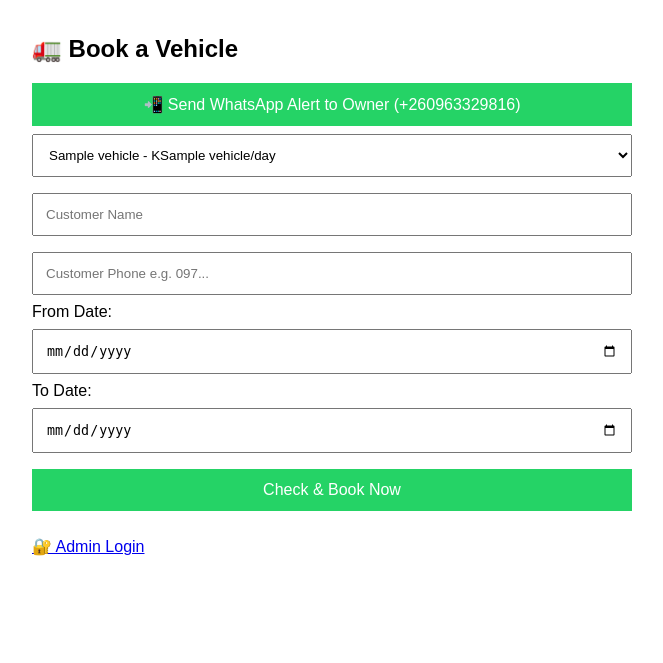
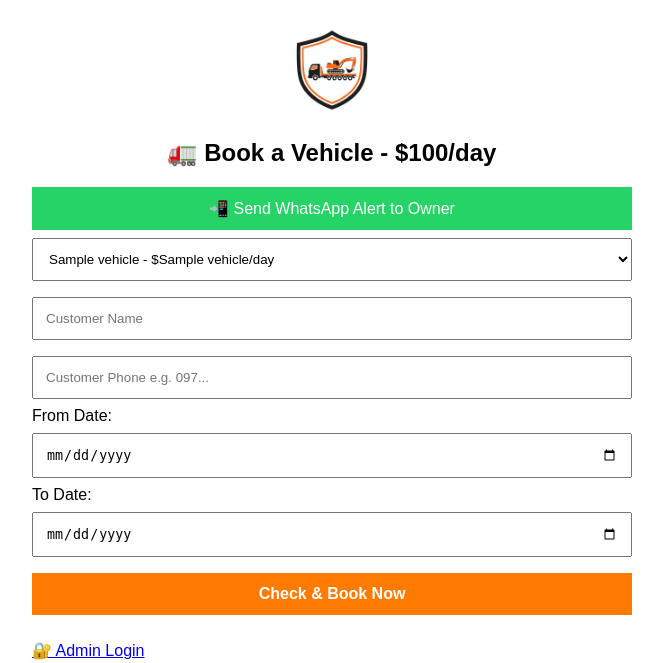
Before and after one commit to muzalathomas/machine_booking_site, a Flask app: template templates/index.html in a window 1280 px wide. Shown: the top 663 px of the page, without its empty margins (308-971 px from the left). Run offline with Flask 3, Linux system fonts and the light colour scheme; the template is opened without the code that fills it: most values are stand-ins (such as "Sample title", 1, 10 or a date in 2020).

Commit message:
Update index.html

```diff
--- a/templates/index.html
+++ b/templates/index.html
@@ -2,17 +2,17 @@
 <html>
 <head>
 <meta name="viewport" content="width=device-width, initial-scale=1">
-<title>Vehicle Booking</title>
-<style>body{font-family:Arial;padding:15px;max-width:600px;margin:auto}input,select,button{width:100%;padding:12px;margin:8px 0;box-sizing:border-box}button{background:#25D366;color:white;border:none;font-size:16px}.msg{padding:10px;background:#e8ffe8;border:1px solid green;margin:10px 0}.wa{background:#25D366;color:white;padding:12px;display:block;text-align:center;text-decoration:none;margin-top:10px}</style>
+<title>Muzala Booking</title>
+<style>body{font-family:Arial;padding:15px;max-width:600px;margin:auto}input,select,button{width:100%;padding:12px;margin:8px 0;box-sizing:border-box}button{background:#ff7b00;color:white;border:none;font-size:16px;font-weight:bold}.msg{padding:10px;background:#e8ffe8;border:1px solid green;margin:10px 0}.wa{background:#25D366;color:white;padding:12px;display:block;text-align:center;text-decoration:none;margin-top:10px}.logo{text-align:center;margin:10px 0}</style>
 </head>
 <body>
-<h2>🚛 Book a Vehicle</h2>
+<div class="logo"><img src="/static/logo.png" style="max-width:100%;height:90px"></div>
+<h2 style="text-align:center">🚛 Book a Vehicle - $100/day</h2>
 {% if message %}<div class="msg">{{message}}</div>{% endif %}
-{% if whatsapp_link %}<a class="wa" href="{{whatsapp_link}}" target="_blank">📲 Send WhatsApp Alert to Owner (+260963329816)</a>{% endif %}
-
+{% if whatsapp_link %}<a class="wa" href="{{whatsapp_link}}" target="_blank">📲 Send WhatsApp Alert to Owner</a>{% endif %}
 <form method="POST">
 <select name="vehicle_id" required>
-{% for v in vehicles %}<option value="{{v[0]}}">{{v[1]}} - K{{v[2]}}/day</option>{% endfor %}
+{% for v in vehicles %}<option value="{{v[0]}}">{{v[1]}} - ${{v[2]}}/day</option>{% endfor %}
 </select>
 <input name="customer" placeholder="Customer Name" required>
 <input name="cust_phone" placeholder="Customer Phone e.g. 097..." required>
```
